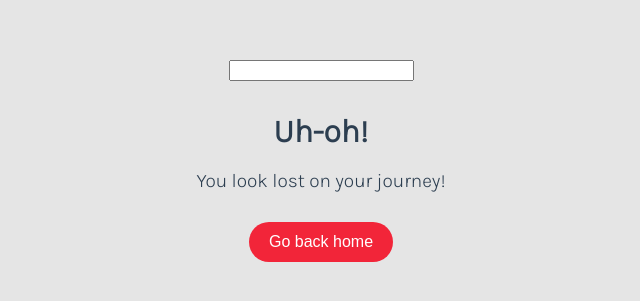
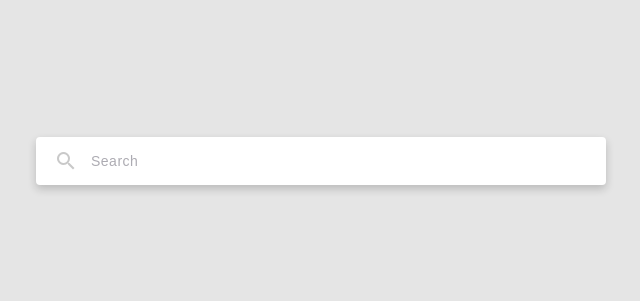
Before and after one commit to GermanAviles/mypokedex, a Vue app: page /pokemons in a window 1280 px wide. Shown: the part 239-540 px from the top of the page, without its empty margins (319-959 px from the left). Built offline with nearby package versions, Linux system fonts and the light colour scheme.

Commit message:
- Buscador creado - enlazado con el vmodel - debounce agregado - falta validar listado de pokemons

```diff
--- a/package.json
+++ b/package.json
@@ -10,6 +10,7 @@
   "dependencies": {
     "axios": "^0.21.1",
     "core-js": "^3.6.5",
+    "material-icons": "^0.7.6",
     "vue": "^2.6.11",
     "vue-router": "^3.2.0"
   },
--- a/src/App.vue
+++ b/src/App.vue
@@ -7,7 +7,9 @@
 <style lang="scss">
 @import './assets/styles/variables/colors.css';
 @import url('https://fonts.googleapis.com/css2?family=Karla:wght@200;300&display=swap');
-@import url('https://fonts.googleapis.com/css2?family=Material+Icons');
+// @import url('https://fonts.googleapis.com/css2?family=Material+Icons');
+$material-icons-font-path: '~material-icons/iconfont/';
+@import '~material-icons/iconfont/material-icons.scss';
 
 body {
   padding: 0;
--- a/src/assets/styles/variables/colors.css
+++ b/src/assets/styles/variables/colors.css
@@ -8,4 +8,6 @@
   --white: #ffffff;
   --red-pokeball: #EF4036;
   --background-app: #E5E5E5;
+  --input-placeholder: #8a8892;
+  --input-color: #1e124d;
 }
--- a/src/components/buscador.vue
+++ b/src/components/buscador.vue
@@ -1,6 +1,15 @@
 <template>
   <div class="buscador">
-    <input type="text">
+    <input
+      type="text"
+      id="buscador"
+      name="buscador-pokemons"
+      class="buscador__text"
+      placeholder="Search"
+      autocomplete="off"
+      @input="$emit('input', $event.target.value)"
+    >
+    <span class="input-icon material-icons-outlined">search</span>
   </div>
 </template>
 
@@ -8,11 +17,133 @@
 export default {
   name: 'buscador',
   props: {
-    msg: String
+    value: {
+      type: String,
+      default: null
+    }
+  },
+  data: () => ({
+    content: null
+  }),
+
+  watch: {
+    value() {
+      this.content = this.value;
+    },
+
+    // $props: {
+    //   deep: true,
+    //   immediate: true,
+    //   handler: () => {
+    //     console.log('this.content, ');
+    //   }
+    // }
+  },
+
+  methods: {
+    textoIngresado(event) {
+      this.content = event.target.value;
+      this.$emit('input', this.content);
+    }
   }
 }
 </script>
 
-<!-- Add "scoped" attribute to limit CSS to this component only -->
 <style scoped lang="scss">
+.buscador{
+  position: relative;
+
+  .buscador__text {
+    padding: 13px 20px;
+    padding-left: 55px;
+    height: 48px;
+    width: 100%;
+    font-weight: 500;
+    border-radius: 4px;
+    font-size: 14px;
+    line-height: 22px;
+    letter-spacing: 0.5px;
+    outline: none;
+    color: var(--input-color);
+    background-color: var(--white);
+    border: none;
+    -webkit-transition: all 200ms linear;
+    transition: all 200ms linear;
+    box-shadow: 0 4px 8px 0 rgba(21,21,21,.2);
+  }
+
+  .buscador__text:focus,
+  .buscador__text:active {
+    border: none;
+    outline: none;
+    box-shadow: 0 4px 8px 0 rgba(21,21,21,.2);
+  }
+
+  .input-icon {
+    position: absolute;
+    top: 0;
+    left: 18px;
+    height: 48px;
+    font-size: 24px;
+    line-height: 48px;
+    text-align: left;
+    color: #c9c9c9;
+    -webkit-transition: all 200ms linear;
+    transition: all 200ms linear;
+  }
+}
+
+input:-ms-input-placeholder  {
+  color: var(--input-placeholder);
+  opacity: 0.7;
+  -webkit-transition: all 200ms linear;
+  transition: all 200ms linear;
+}
+
+input::-moz-placeholder  {
+  color: var(--input-placeholder);
+  opacity: 0.7;
+  -webkit-transition: all 200ms linear;
+    transition: all 200ms linear;
+}
+
+input:-moz-placeholder  {
+  color: var(--input-placeholder);
+  opacity: 0.7;
+  -webkit-transition: all 200ms linear;
+  transition: all 200ms linear;
+}
+
+input::-webkit-input-placeholder  {
+  color: var(--input-placeholder);
+  opacity: 0.7;
+  -webkit-transition: all 200ms linear;
+  transition: all 200ms linear;
+}
+
+input:focus:-ms-input-placeholder  {
+  opacity: 0;
+  -webkit-transition: all 200ms linear;
+  transition: all 200ms linear;
+}
+
+input:focus::-moz-placeholder  {
+  opacity: 0;
+  -webkit-transition: all 200ms linear;
+  transition: all 200ms linear;
+}
+
+input:focus:-moz-placeholder  {
+  opacity: 0;
+  -webkit-transition: all 200ms linear;
+  transition: all 200ms linear;
+}
+
+input:focus::-webkit-input-placeholder  {
+  opacity: 0;
+  -webkit-transition: all 200ms linear;
+  transition: all 200ms linear;
+}
+
+
 </style>
--- a/src/pages/Pokemons.vue
+++ b/src/pages/Pokemons.vue
@@ -4,10 +4,11 @@
     <div v-if="cargando" id="pokemons__loading" class="pokemons__loading">
       <pokeball-loading />
     </div>
+
     <div v-show="!cargando" class="pokemons__contenedor">
       <!-- Buscador -->
       <div class="contenedor-buscador">
-        <buscador />
+        <buscador v-model="textoBusqued"/>
       </div>
       <!-- Sin resultados -->
       <div v-if="!listadoPokemons.lenght && textoBusqued" class="pokemons__no-data-found">
@@ -33,10 +34,21 @@ export default {
   },
 
   data: () => ({
+    timeHandler: null,
     cargando: true,
-    textoBusqued: 'asdasd',
+    textoBusqued: null,
     listadoPokemons: []
   }),
+
+  watch: {
+    textoBusqued() {
+      clearTimeout( this.timeHandler );
+      this.timeHandler = setTimeout(() => {
+        console.log('Ejecutar petición', this.textoBusqued);
+      }, 300);
+      // console.log('NYEIV: ', this.textoBusqued);
+    }
+  },
 
   mounted() {
     setTimeout( () => {
@@ -47,7 +59,8 @@ export default {
 
   methods: {
     limpiarBusqueda() {
-      console.log('EVENTO RECIBIDO');
+      // this.textoBusqued = null;
+      this.$router.back();
     }
   }
 }
@@ -73,6 +86,7 @@ export default {
   .pokemons__contenedor {
 
     .contenedor-buscador {
+      width: 570px;
       height: fit-content;
     }
 
```
Also changed, not shown: 1 other file (tests, documents, lock files or other folders).
